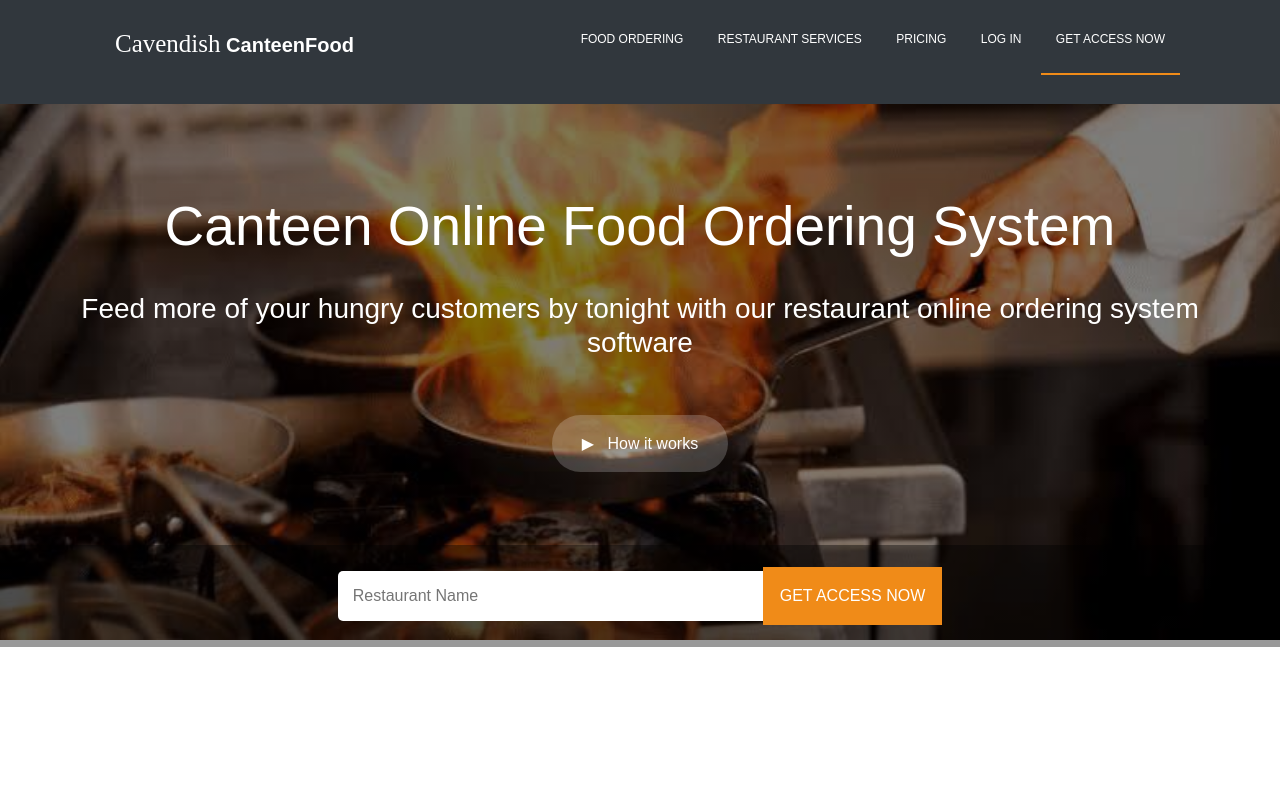
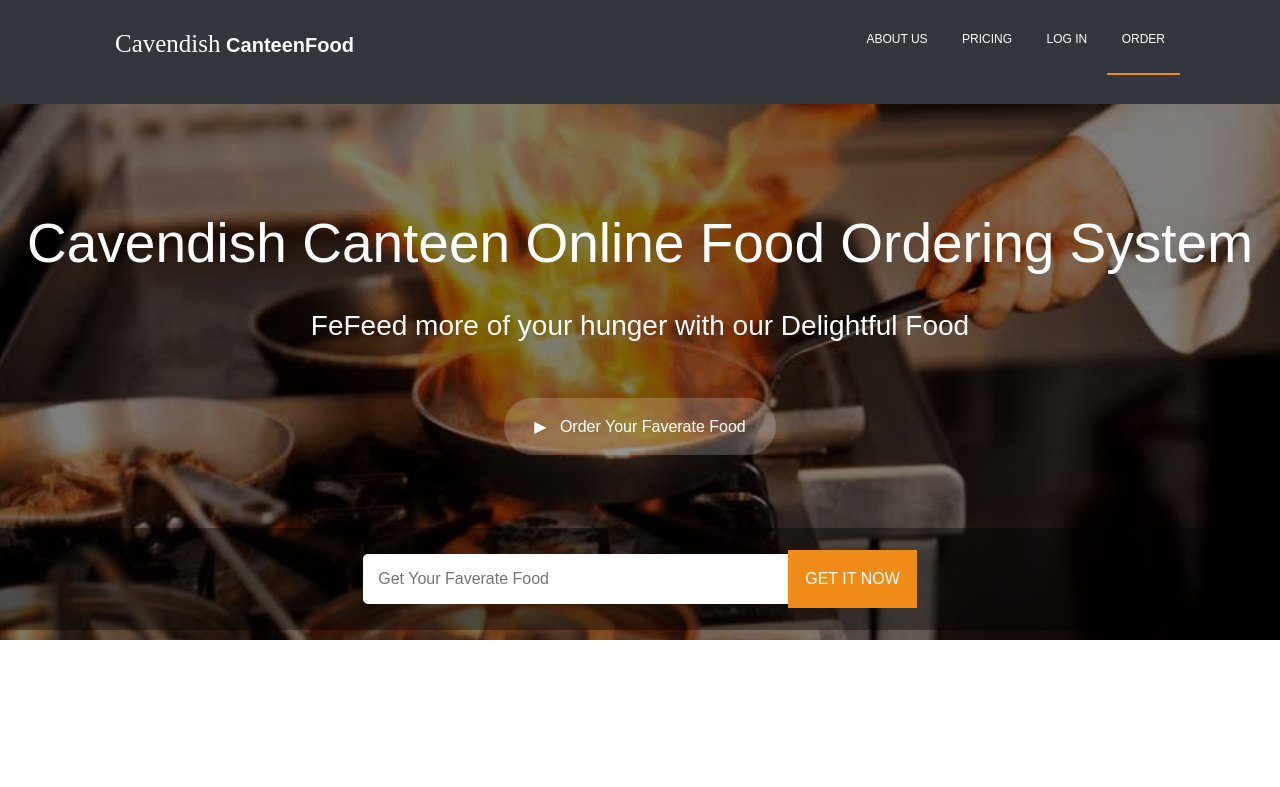
Before and after one commit to jennermaxim/cavendish-canteen-cat1, a plain HTML site: page index.html in a window 1280 px wide. Shown: the top 787 px of the page. Drawn offline with nearby package versions, Linux system fonts and the light colour scheme.

Commit message:
Changing the Header

```diff
--- a/index.html
+++ b/index.html
@@ -21,30 +21,26 @@
           </li>
         </ul>
         <ul class="right-nav">
-          <li><a href="#about">FOOD ORDERING</a></li>
-          <li><a href="contact.html">RESTAURANT SERVICES</a></li>
+          <li><a href="https://github.com/jennermaxim">ABOUT US</a></li>
           <li><a href="#">PRICING</a></li>
           <li><a href="#">LOG IN</a></li>
-          <li class="now"><a href="#">GET ACCESS NOW</a></li>
+          <li class="now"><a href="#">ORDER</a></li>
         </ul>
       </nav>
       <div class="welcome">
-        <h1>Canteen Online Food Ordering System</h1>
-        <h3>
-          Feed more of your hungry customers by tonight with our restaurant
-          online ordering system software
-        </h3>
+        <h1>Cavendish Canteen Online Food Ordering System</h1>
+        <h3>FeFeed more of your hunger with our Delightful Food</h3>
         <br />
-        <a href="">
-          <span class="how">▶ &nbsp; How it works</span>
+        <a href="#">
+          <span class="how">▶ &nbsp; Order Your Faverate Food</span>
         </a>
         <br />
         <div class="form">
           <input
             type="text"
             name="Access"
-            placeholder="Restaurant Name"
-          /><button>GET ACCESS NOW</button>
+            placeholder="Get Your Faverate Food"
+          /><button>GET IT NOW</button>
         </div>
       </div>
     </header>
```
